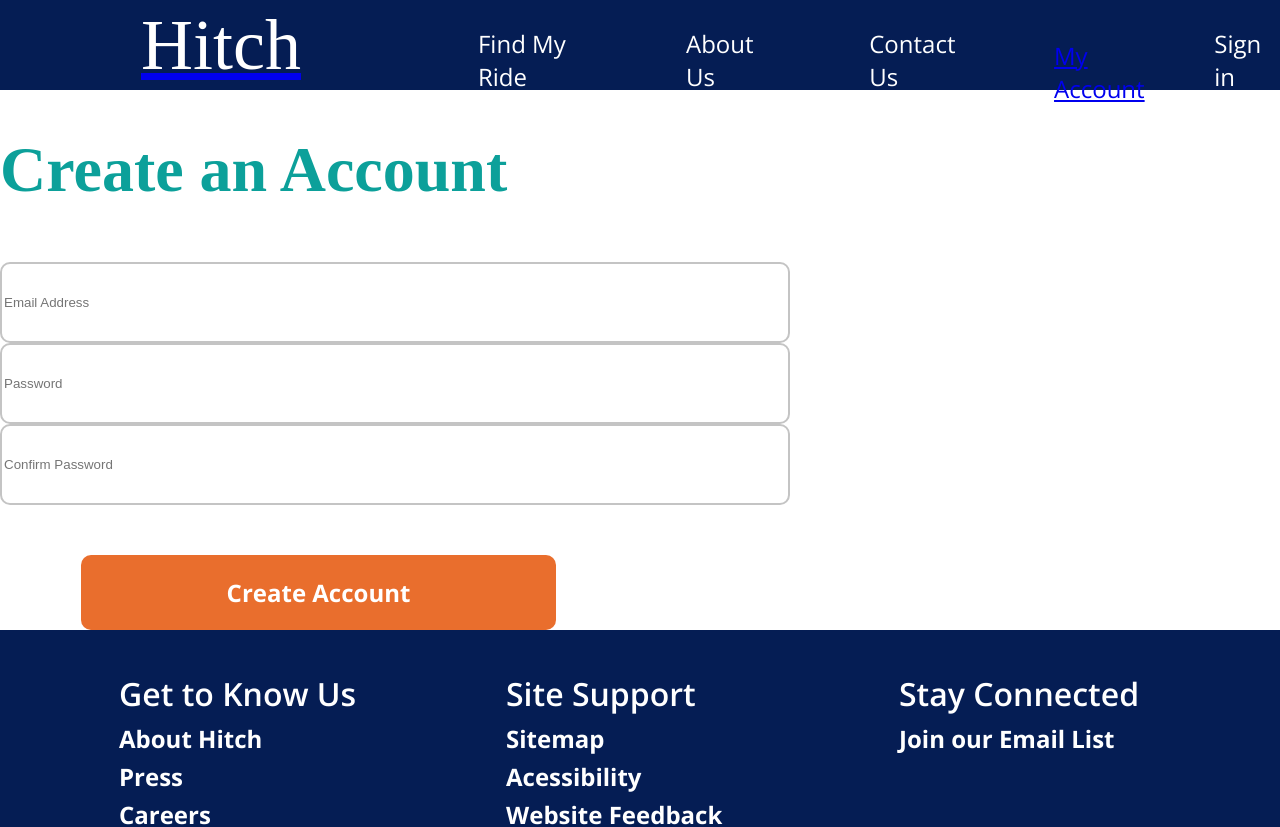
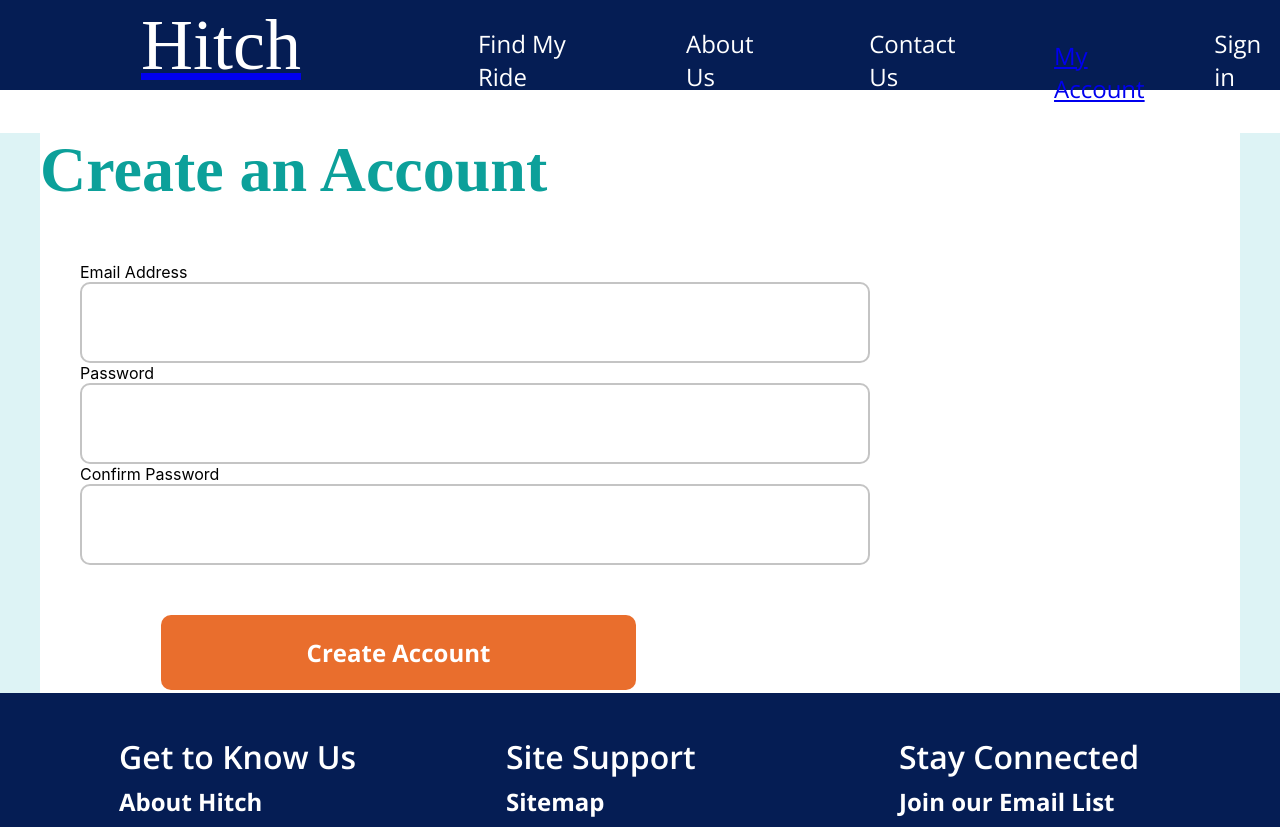
Before and after one commit to zohaibk22/Hitch, a React (Create React App) app in the folder client/: page /create/profile in a window 1280 px wide. Shown: the top 827 px of the page. Built offline with nearby package versions, Linux system fonts and the light colour scheme.

Commit message:
Styling complete for create-user page

```diff
--- a/client/src/App.js
+++ b/client/src/App.js
@@ -13,7 +13,7 @@ function App() {
         <EditProfile />
       </Route>
 
-      <Route exact path="/Home">
+      <Route exact path="/">
         <Home />
       </Route>
 
--- a/client/src/screens/CreateProfile/createProfile.css
+++ b/client/src/screens/CreateProfile/createProfile.css
@@ -1,3 +1,17 @@
+.create-user-container {
+  position: relative;
+    border-right: 40px solid #ddf3f5;
+    border-left: 40px solid #ddf3f5;
+     height: 70vh;
+}
+
+.create-user-account {
+  position: absolute;
+  left: 5vh;
+}
+
+
+
 .create-profile-button{
   width: 475px;
   height: 75px;
@@ -30,3 +44,7 @@ input{
   background-color: #ffffff;
 
 }
+
+.input-field:focus {
+  border-color: #e96e2d;
+}
--- a/client/src/screens/CreateProfile/createProfile.jsx
+++ b/client/src/screens/CreateProfile/createProfile.jsx
@@ -43,8 +43,6 @@ class CreateProfile extends Component {
       this.setState ({
       created
      })
-     alert("Created")
-     console.log(created)
     }
 
 
@@ -55,7 +53,7 @@ class CreateProfile extends Component {
     const { profile, created } = this.state;
 
     if(created) {
-      return <Redirect to={`/Home`} />
+      return <Redirect to={`/`} />
 
     }
 
@@ -64,29 +62,29 @@ class CreateProfile extends Component {
       <Layout>
       <div className = 'create-user-container'>
         <h1 className= "heading">Create an Account</h1>
-        <form onSubmit={this.handleSubmit}>
+        <form className="create-user-account" onSubmit={this.handleSubmit}>
+          <label>Email Address</label>
           <input
             type='text'
-            placeholder="Email Address"
             className="user-email input-field"
             value={profile.email}
             name="email"
             required
             onChange={this.handleChange}
           />
+
+          <label>Password</label>
           <input
             type='password'
-            placeholder="Password"
             className="user-password input-field"
             value={profile.password}
             name="password"
             required
             onChange={this.handleChange}
           />
-
+          <label>Confirm Password</label>
           <input
             type='password'
-            placeholder="Confirm Password"
             className="user-password input-field"
             value={profile.confirmPassword}
             name="confirmPassword"
```
